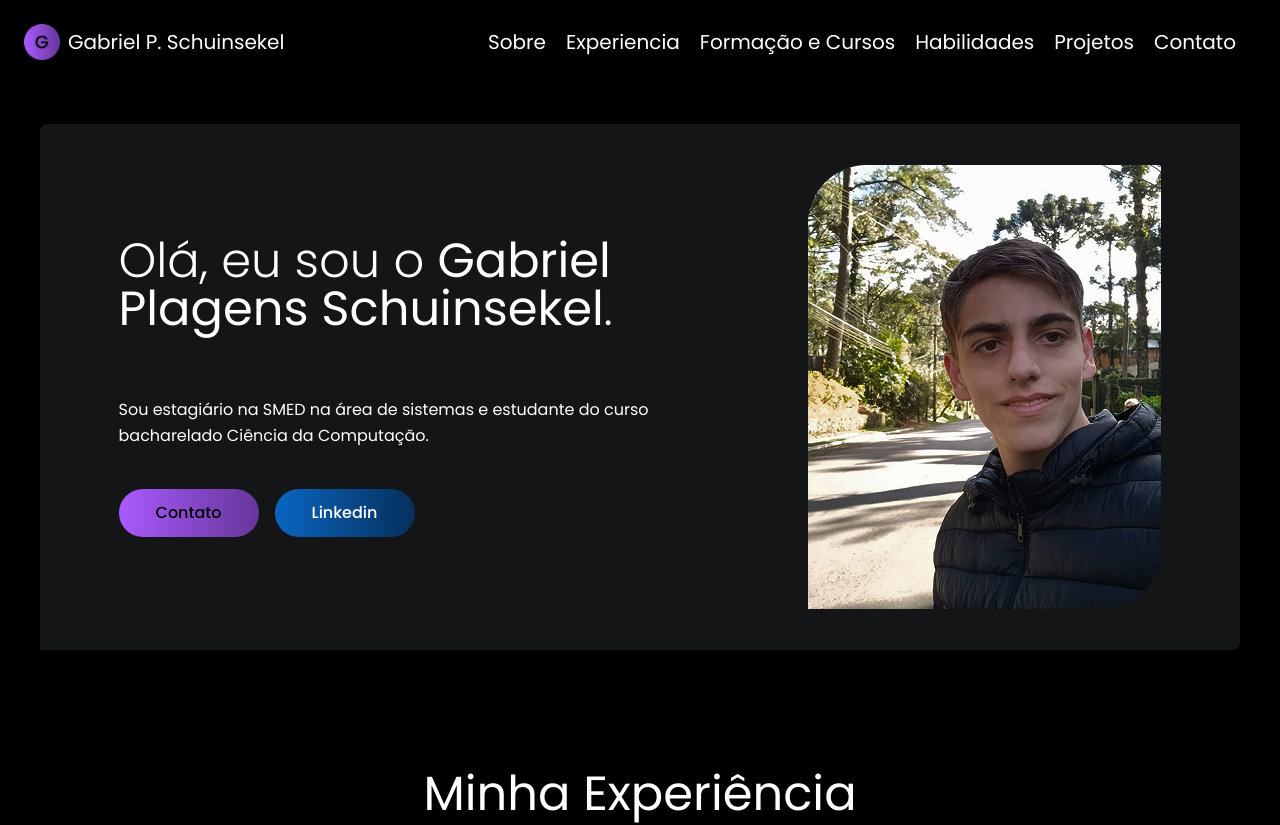
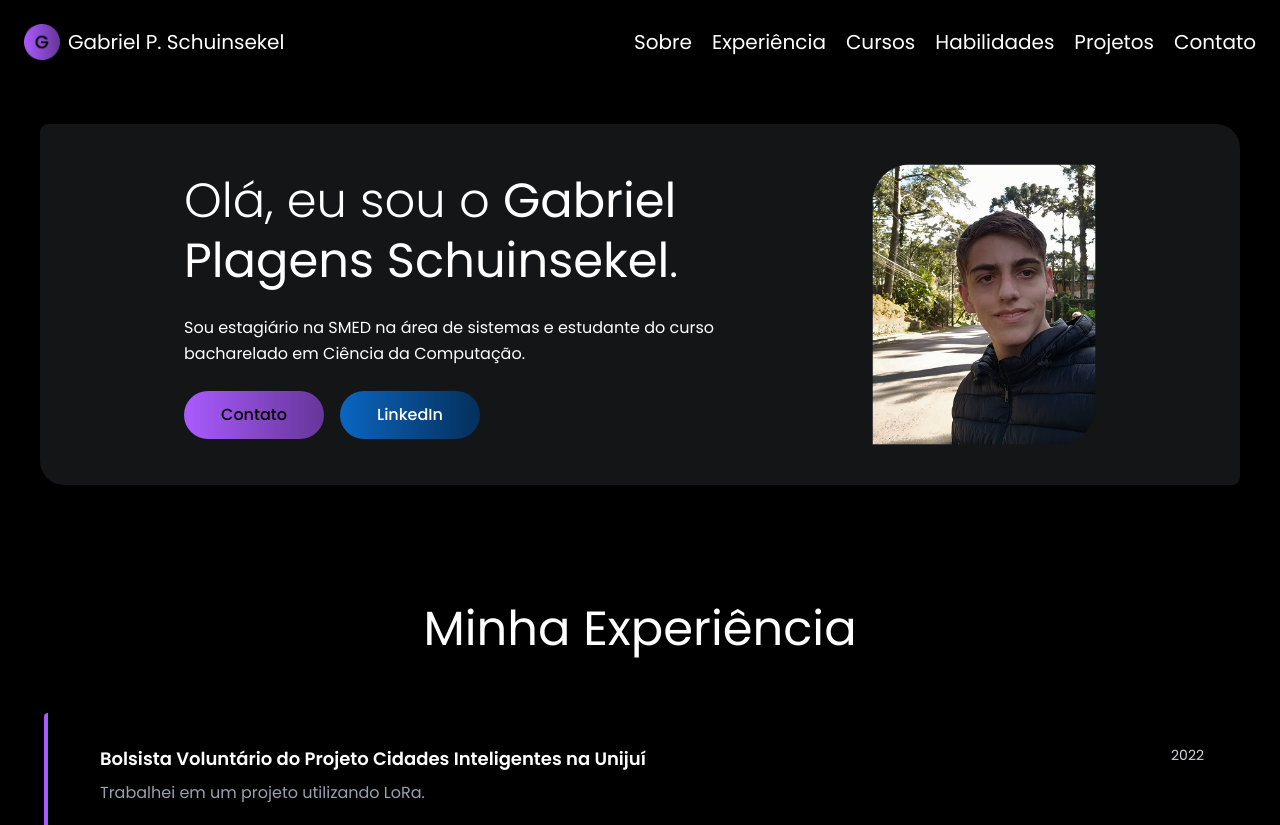
Before and after one commit to GabrielPlagensS/Portifolio, a React app in the folder portfolio/: page / in a window 1280 px wide. Shown: the top 825 px of the page. Built offline with nearby package versions, Linux system fonts and the light colour scheme; the HTML template or start-up script is replaced by a standard one.

Commit message:
Responsividade
Ajustando a responsividade do portfolio

```diff
--- a/portfolio/src/App.tsx
+++ b/portfolio/src/App.tsx
@@ -10,7 +10,7 @@ import Footer from "./Components/Footer";
 
 function App() {
   return (
-    <div className="bg-[black] min-h-screen">
+    <div className="bg-[black]">
       <Header/>
       <Card/>
       <Experiencia/>
--- a/portfolio/src/Components/Footer.tsx
+++ b/portfolio/src/Components/Footer.tsx
@@ -1,121 +1,138 @@
 import { useState } from "react";
+
 import logo from "../assets/logo.png";
-import logoemail  from "../assets/email-logo.png";
-import logogit  from "../assets/github-logo-roxo.png";
-import logolinke from "../assets/linke-logo.png";
+import logoEmail from "../assets/email-logo.png";
+import logoGit from "../assets/github-logo-roxo.png";
+import logoLinkedin from "../assets/linke-logo.png";
 
+const menuItems = [
+  { label: "Sobre", href: "#sobre" },
+  { label: "Experiência", href: "#experiencia" },
+  { label: "Cursos", href: "#cursos" },
+  { label: "Habilidades", href: "#habilidade" },
+  { label: "Projetos", href: "#projetos" },
+  { label: "Contato", href: "#contato" },
+];
+
+const socialLinks = [
+  {
+    image: logoEmail,
+    alt: "E-mail",
+    href: "mailto:gabrielschuinsekel@gmail.com",
+  },
+  {
+    image: logoLinkedin,
+    alt: "LinkedIn",
+    href: "https://www.linkedin.com/in/gabriel-plagens-schuinsekel-98430a35a/",
+  },
+  {
+    image: logoGit,
+    alt: "GitHub",
+    href: "https://github.com/GabrielPlagensS",
+  },
+];
 
 const Footer = () => {
   const [open, setOpen] = useState(false);
+
   return (
-    <footer className="bg-[#1B1D20]">
-        <div className="mx-auto w-full flex items-center justify-between p-6 max-w-8xl bg-[#1B1D20]">
-            <div className="text-white flex gap-2 text-[20px] cursor-pointer w-xs items-center">
-                <img src={logo} alt="Logo" className="w-9 h-9" />
-                <a className="
-                    transition-all
-                    duration-300
-                    hover:text-[#AA5BFF]
-                    hover:scale-105
-                ">
-                    Gabriel P. Schuinsekel
+    <footer className="bg-[#1B1D20] text-white">
+      {/* Parte principal */}
+      <div className="mx-auto flex w-full max-w-8xl items-center justify-between p-4 sm:p-6">
+
+        {/* Logo */}
+        <a
+          href="#sobre"
+          className="flex items-center gap-2 text-lg transition-all duration-300 hover:scale-105 hover:text-[#AA5BFF] sm:text-xl"
+        >
+          <img
+            src={logo}
+            alt="Logo"
+            className="h-9 w-9"
+          />
+
+          <span>Gabriel P. Schuinsekel</span>
         </a>
-            </div>
 
-            <nav className="hidden md:flex text-white gap-5 text-[20px] w-3xl">
-            {["Sobre", "Experiencia", "Formação e Cursos", "Habilidades", "Projetos", "Contato"].map(item => (
+        {/* Menu Desktop */}
+        <nav className="hidden items-center gap-5 text-xl lg:flex">
+          {menuItems.map((item) => (
             <a
-                    href={
-                        item === "Habilidades"
-                        ? "#habilidade"
-                        : item === "Sobre"
-                        ? "#sobre"
-                        : item === "Experiencia"
-                        ? "#experiencia"
-                        : item === "Formação e Cursos"
-                        ? "#cursos"
-                        : item === "Projetos"
-                        ? "#projetos"
-                        : item === "Contato"
-                        ? "#contato"
-                        : "#"
-                    }
-                    key={item}
-                    className="
-                        cursor-pointer
-                        transition-all
-                        duration-300
-                        hover:text-[#AA5BFF]
-                        hover:scale-105
-                    "
+              key={item.href}
+              href={item.href}
+              className="transition-all duration-300 hover:scale-105 hover:text-[#AA5BFF]"
             >
-                    {item}
+              {item.label}
             </a>
           ))}
         </nav>
 
+        {/* Botão Mobile */}
         <button
+          type="button"
           onClick={() => setOpen(!open)}
-            className="md:hidden flex flex-col gap-1"
-            aria-label="Abrir menu"
+          className="flex flex-col gap-1 lg:hidden"
+          aria-label={open ? "Fechar menu" : "Abrir menu"}
           aria-expanded={open}
         >
-            <span className="w-6 h-0.5 bg-white"></span>
-            <span className="w-6 h-0.5 bg-white"></span>
-            <span className="w-6 h-0.5 bg-white"></span>
+          <span className="h-0.5 w-6 bg-white" />
+          <span className="h-0.5 w-6 bg-white" />
+          <span className="h-0.5 w-6 bg-white" />
         </button>
       </div>
-       <div className="mx-auto w-full flex items-center justify-between p-6 max-w-8xl ">
-            <div className="text-white flex gap-2 text-[20px] cursor-pointer w-xs items-center">
-                <img src={logoemail} alt="E-mail" className="w-9 h-9" />
-                <img src={logolinke} alt="LinkedIn" className="w-9 h-9" />
-                <img src={logogit} alt="GitHub" className="w-9 h-9" />
-            </div>
-            <span className="text-[white]">Copyright © 2025 Gabriel Plagens Schuinsekel</span>
-        </div>
-        <div
-            className={`
-            md:hidden
-            transition-all
-            duration-300
-            overflow-hidden
-            ${open ? "max-h-96 opacity-100" : "max-h-0 opacity-0"}
-            `}
+
+      {/* Menu Mobile */}
+      <nav
+        className={`overflow-hidden transition-all duration-300 lg:hidden ${
+          open
+            ? "max-h-96 opacity-100"
+            : "max-h-0 opacity-0"
+        }`}
       >
-        <nav className="flex flex-col gap-4 px-6 pb-6 text-white">
-            {["Sobre", "Experiencia", "Formação e Cursos", "Habilidades", "Projetos", "Contato"].map(item => (
+        <div className="flex flex-col gap-4 px-6 pb-6">
+          {menuItems.map((item) => (
             <a
-                    href={
-                        item === "Habilidades"
-                        ? "#habilidade"
-                        : item === "Sobre"
-                        ? "#sobre"
-                        : item === "Experiencia"
-                        ? "#experiencia"
-                        : item === "Formação e Cursos"
-                        ? "#cursos"
-                        : item === "Projetos"
-                        ? "#projetos"
-                        : item === "Contato"
-                        ? "#contato"
-                        : "#"
-                    }
-                    key={item}
-                    className="
-                        cursor-pointer
-                        transition-all
-                        duration-300
-                        hover:text-[#AA5BFF]
-                        hover:translate-x-1
-                    "
+              key={item.href}
+              href={item.href}
+              onClick={() => setOpen(false)}
+              className="transition-all duration-300 hover:translate-x-1 hover:text-[#AA5BFF]"
             >
-                    {item}
+              {item.label}
             </a>
           ))}
+        </div>
       </nav>
+
+      {/* Informações do rodapé */}
+      <div className="mx-auto flex w-full max-w-8xl flex-col items-center justify-between gap-4 p-4 sm:flex-row sm:p-6">
+
+        {/* Redes sociais */}
+        <div className="flex items-center gap-4">
+          {socialLinks.map((social) => (
+            <a
+              key={social.alt}
+              href={social.href}
+              target="_blank"
+              rel="noopener noreferrer"
+              aria-label={social.alt}
+              className="transition-all duration-300 hover:scale-110"
+            >
+              <img
+                src={social.image}
+                alt={social.alt}
+                className="h-9 w-9"
+              />
+            </a>
+          ))}
+        </div>
+
+        {/* Copyright */}
+        <span className="text-center text-xs text-white/70 sm:text-sm">
+          Copyright © 2025 Gabriel Plagens Schuinsekel
+        </span>
       </div>
     </footer>
-  )
-}
+  );
+};
 
 export default Footer;
--- a/portfolio/src/Components/Header.tsx
+++ b/portfolio/src/Components/Header.tsx
@@ -1,109 +1,82 @@
 import { useState } from "react";
-import logo from "../assets/logo.png"
+import logo from "../assets/logo.png";
+
+const menuItems = [
+  { label: "Sobre", href: "#sobre" },
+  { label: "Experiência", href: "#experiencia" },
+  { label: "Cursos", href: "#cursos" },
+  { label: "Habilidades", href: "#habilidade" },
+  { label: "Projetos", href: "#projetos" },
+  { label: "Contato", href: "#contato" },
+];
 
 const Header = () => {
   const [open, setOpen] = useState(false);
 
   return (
     <header className="bg-black">
-      <div className="mx-auto w-full flex items-center justify-between p-6 max-w-8xl">
-        <div className="text-white flex gap-2 text-[20px] cursor-pointer w-xs items-center">
-            <img src={logo} alt="Logo" className="w-9 h-9" />
-          <a className="
-            transition-all
-            duration-300
-            hover:text-[#AA5BFF]
-            hover:scale-105
-          ">
-            Gabriel P. Schuinsekel
-          </a>
-        </div>
+      <div className="mx-auto flex max-w-8xl items-center justify-between p-6">
 
-        <nav className="hidden md:flex text-white gap-5 text-[20px] w-3xl">
-          {["Sobre", "Experiencia", "Formação e Cursos", "Habilidades", "Projetos", "Contato"].map(item => (
+        {/* Logo */}
+        <a
+          href="#sobre"
+          className="flex items-center gap-2 text-xl text-white transition-all duration-300 hover:scale-105 hover:text-[#AA5BFF]"
+        >
+          <img
+            src={logo}
+            alt="Logo"
+            className="h-9 w-9"
+          />
+
+          <span>Gabriel P. Schuinsekel</span>
+        </a>
+
+        {/* Menu Desktop */}
+        <nav className="hidden items-center gap-5 text-xl text-white lg:flex">
+          {menuItems.map((item) => (
             <a
-              href={
-                item === "Habilidades"
-                  ? "#habilidade"
-                  : item === "Sobre"
-                  ? "#sobre"
-                  : item === "Experiencia"
-                  ? "#experiencia"
-                  : item === "Formação e Cursos"
-                  ? "#cursos"
-                  : item === "Projetos"
-                  ? "#projetos"
-                  : item === "Contato"
-                  ? "#contato"
-                  : "#"
-              }
-              key={item}
-              className="
-                cursor-pointer
-                transition-all
-                duration-300
-                hover:text-[#AA5BFF]
-                hover:scale-105
-              "
+              key={item.href}
+              href={item.href}
+              className="cursor-pointer transition-all duration-300 hover:scale-105 hover:text-[#AA5BFF]"
             >
-              {item}
+              {item.label}
             </a>
           ))}
         </nav>
 
+        {/* Botão Mobile */}
         <button
+          type="button"
           onClick={() => setOpen(!open)}
-          className="md:hidden flex flex-col gap-1"
-          aria-label="Abrir menu"
+          className="flex flex-col gap-1 lg:hidden"
+          aria-label={open ? "Fechar menu" : "Abrir menu"}
           aria-expanded={open}
         >
-          <span className="w-6 h-0.5 bg-white"></span>
-          <span className="w-6 h-0.5 bg-white"></span>
-          <span className="w-6 h-0.5 bg-white"></span>
+          <span className="h-0.5 w-6 bg-white" />
+          <span className="h-0.5 w-6 bg-white" />
+          <span className="h-0.5 w-6 bg-white" />
         </button>
       </div>
 
-      <div
-        className={`
-          md:hidden
-          transition-all
-          duration-300
-          overflow-hidden
-          ${open ? "max-h-96 opacity-100" : "max-h-0 opacity-0"}
-        `}
+      {/* Menu Mobile */}
+      <nav
+        className={`overflow-hidden transition-all duration-300 lg:hidden ${
+          open ? "max-h-96 opacity-100" : "max-h-0 opacity-0"
+        }`}
       >
-        <nav className="flex flex-col gap-4 px-6 pb-6 text-white">
-          {["Sobre", "Experiencia", "Formação e Cursos", "Habilidades", "Projetos", "Contato"].map(item => (
+        <div className="flex flex-col gap-4 px-6 pb-6 text-white">
+          {menuItems.map((item) => (
             <a
-              href={
-                item === "Habilidades"
-                  ? "#habilidade"
-                  : item === "Sobre"
-                  ? "#sobre"
-                  : item === "Experiencia"
-                  ? "#experiencia"
-                  : item === "Formação e Cursos"
-                  ? "#cursos"
-                  : item === "Projetos"
-                  ? "#projetos"
-                  : item === "Contato"
-                  ? "#contato"
-                  : "#"
-              }
-              key={item}
-              className="
-                cursor-pointer
-                transition-all
-                duration-300
-                hover:text-[#AA5BFF]
-                hover:translate-x-1
-              "
+              key={item.href}
+              href={item.href}
+              onClick={() => setOpen(false)}
+              className="cursor-pointer transition-all duration-300 hover:translate-x-1 hover:text-[#AA5BFF]"
             >
-              {item}
+              {item.label}
             </a>
           ))}
-        </nav>
-      </div>
+        </div>
+      </nav>
     </header>
   );
 };
--- a/portfolio/src/Pages/Card.tsx
+++ b/portfolio/src/Pages/Card.tsx
@@ -1,21 +1,67 @@
 import Button from "../Components/Button";
-import fotocard from "/src/assets/Foto-card.png"
+import fotocard from "../assets/Foto-card.png";
 
 const Card = () => {
   return (
-    <div className="p-10" id="sobre">
-            <div className="max-w-375 bg-[#141516] flex items-center justify-center gap-4 p-10 mx-auto rounded-tl-lg rounded-br-lg">
-                <div className="flex flex-col gap-6 md:gap-10 max-w-2xl">
-                    <a className="text-white text-3xl md:text-5xl font-light">Olá, eu sou o <b>Gabriel Plagens Schuinsekel</b>.</a>
-                    <a className="text-white mt-6 max-w-xl leading-relaxed">Sou estagiário na SMED na área de sistemas e estudante do curso bacharelado Ciência da Computação.</a>
-                    <div className="flex flex-row gap-4">
-                        <Button title="Contato" variant="default" href="#contato"/>
-                        <Button title="Linkedin" variant="outline" href="https://www.linkedin.com/in/gabriel-plagens-schuinsekel-98430a35a/"/>
-                    </div>
-                </div>
-                <img src={fotocard} alt="Foto de perfil" />
-            </div>
-    </div>
-)
-}
+    <section id="sobre" className="w-full p-4 md:p-10">
+      <div
+        className="
+          mx-auto
+          flex
+          w-full
+          max-w-375
+          flex-col
+          items-center
+          justify-center
+          gap-6
+          rounded-3xl
+          bg-[#141516]
+          p-4
+          sm:p-6
+          md:flex-row
+          md:gap-4
+          md:rounded-tl-lg
+          md:rounded-br-lg
+          md:p-10
+        "
+      >
+        {/* Conteúdo */}
+        <div className="flex w-full max-w-2xl flex-col gap-6 text-center md:text-left">
+          <h1 className="text-2xl font-light leading-tight text-white sm:text-3xl md:text-5xl">
+            Olá, eu sou o{" "}
+            <b>Gabriel Plagens Schuinsekel</b>.
+          </h1>
+
+          <p className="mx-auto max-w-xl text-sm leading-relaxed text-white sm:text-base md:mx-0">
+            Sou estagiário na SMED na área de sistemas e estudante do curso
+            bacharelado em Ciência da Computação.
+          </p>
+
+          {/* Botões */}
+          <div className="flex flex-col justify-center gap-4 sm:flex-row md:justify-start">
+            <Button
+              title="Contato"
+              variant="default"
+              href="#contato"
+            />
+
+            <Button
+              title="LinkedIn"
+              variant="outline"
+              href="https://www.linkedin.com/in/gabriel-plagens-schuinsekel-98430a35a/"
+            />
+          </div>
+        </div>
+
+        {/* Foto */}
+        <img
+          src={fotocard}
+          alt="Foto de perfil de Gabriel Plagens Schuinsekel"
+          className="w-36 shrink-0 sm:w-40 md:w-56"
+        />
+      </div>
+    </section>
+  );
+};
+
 export default Card;
--- a/portfolio/src/Pages/Contato.tsx
+++ b/portfolio/src/Pages/Contato.tsx
@@ -1,19 +1,55 @@
 import Button from "../Components/Button";
 
-const Contato =() => {
-    return(
-        <div className="max-w-7xl mx-auto px-6 mt-20" id="contato">
-            <h1 className="text-[white] text-5xl mb-10 flex justify-center">Contato</h1>
-            <div className="flex items-center flex-col gap-4 p-5">
-                <span className="text-[white] text-2xl text-left p-5">Email: gabrielschuinsekel@gmail.com</span>
-                <span className="text-[white] text-2xl text-left p-5">Telefone: (55) 99215-2825</span>
-            </div>
-            <div className="flex flex-row justify-center items-center gap-4 p-5">
-                <Button href="https://www.linkedin.com/in/gabriel-plagens-schuinsekel-98430a35a/" title="LinkedIn" variant="outline"/>
-                <Button href="https://github.com/GabrielPlagensS" title="GitHub" variant="gitStyle"/>
-            </div>
-        </div>
-    )
-}
+const Contato = () => {
+  return (
+    <section
+      id="contato"
+      className="mx-auto mt-16 w-full max-w-7xl px-4 sm:px-6 md:mt-20"
+    >
+      {/* Título */}
+      <h2 className="mb-8 text-center text-3xl font-light text-white sm:text-4xl md:mb-10 md:text-5xl">
+        Contato
+      </h2>
+
+      {/* Informações */}
+      <div className="flex flex-col items-center gap-4 text-center">
+        <p className="text-base text-white sm:text-lg md:text-2xl">
+          <strong>Email:</strong>{" "}
+          <a
+            href="mailto:gabrielschuinsekel@gmail.com"
+            className="transition-colors duration-300 hover:text-[#AA5BFF]"
+          >
+            gabrielschuinsekel@gmail.com
+          </a>
+        </p>
+
+        <p className="text-base text-white sm:text-lg md:text-2xl">
+          <strong>Telefone:</strong>{" "}
+          <a
+            href="tel:+5555992152825"
+            className="transition-colors duration-300 hover:text-[#AA5BFF]"
+          >
+            (55) 99215-2825
+          </a>
+        </p>
+      </div>
+
+      {/* Redes sociais */}
+      <div className="mt-8 flex flex-col items-center justify-center gap-4 sm:flex-row p-4">
+        <Button
+          href="https://www.linkedin.com/in/gabriel-plagens-schuinsekel-98430a35a/"
+          title="LinkedIn"
+          variant="outline"
+        />
+
+        <Button
+          href="https://github.com/GabrielPlagensS"
+          title="GitHub"
+          variant="gitStyle"
+        />
+      </div>
+    </section>
+  );
+};
 
 export default Contato;
```
Lines whose indentation alone changed are shown as unchanged.
